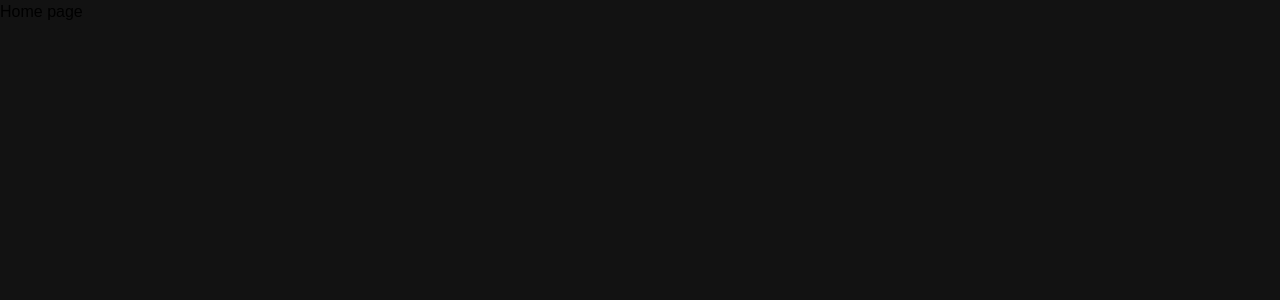
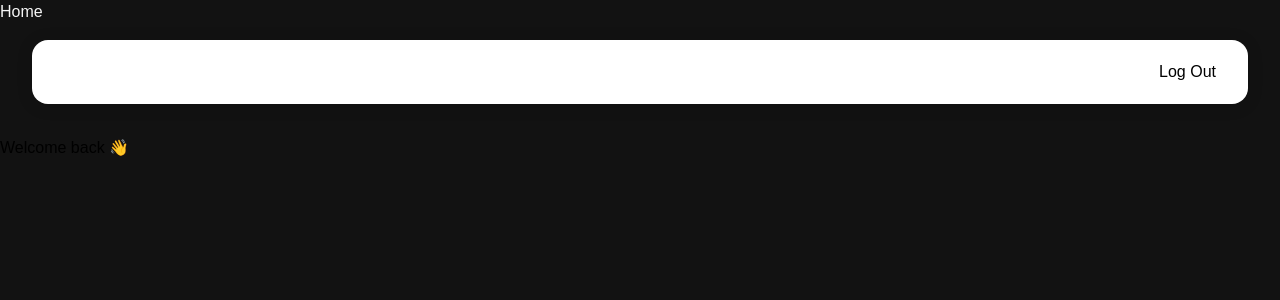
Before and after one commit to Dikshit-Kapoor/react-chatbot, a React (Vite) app: page / in a window 1280 px wide. Shown: the top 300 px of the page. Built offline with nearby package versions, Linux system fonts and the light colour scheme.

Commit message:
Adding user context

```diff
--- a/src/App.tsx
+++ b/src/App.tsx
@@ -5,21 +5,22 @@ import {
   Route,
   BrowserRouter as Router,
   Routes} from "react-router-dom";
-import { Authcontext } from './context/Authcontext';
+import { Usercontext } from './context/Authcontext';
 import { UserType } from './types/type';
 import { useState } from 'react';
+import Homeee from './pages/Home';
 function App() {
  const [user,setUser]=useState<UserType|null>(null)
 
   return (
     <div >
       <Router>
-      <Authcontext.Provider value={{ user, setUser }}>
+      <Usercontext.Provider value={{ user, setUser }}>
         <Routes>
-          <Route path="/" element={<div>Home page</div>}/>
+          <Route path="/" element={<Homeee/>}/>
           <Route path="/chat" element={<Chat/>}/>
         </Routes>
-        </Authcontext.Provider>
+        </Usercontext.Provider>
       </Router>
     </div>
   )
--- a/src/components/Chat.tsx
+++ b/src/components/Chat.tsx
@@ -53,7 +53,7 @@ function Chat() {
 
         <div className={styles.wrapper}>
           <input placeholder="Your prompt here..." className={styles.text} value={question} onChange={(e) => { setQuestion(e.target.value) }} ></input>
-          <button className={styles.btn} onClick={handleSubmit}> Go</button>
+          <button tabIndex={0} onKeyDown={e=>e.key==="Enter"? handleSubmit:''} className={styles.btn} onClick={handleSubmit}> Go</button>
         </div>
 
       </div>
--- /dev/null
+++ b/src/components/Layout.tsx
@@ -0,0 +1,12 @@
+import React from "react";
+// import "../styles/global.css";
+
+interface LayoutProps {
+  children: React.ReactNode;
+}
+
+const Layout = ({ children }: LayoutProps) => {
+  return <main>{children}</main>;
+};
+
+export default Layout;
--- /dev/null
+++ b/src/components/Navigation.tsx
@@ -0,0 +1,20 @@
+import styles from "../styles/navigation.module.css";
+import { useNavigate } from "react-router-dom";
+
+const Navigation = () => {
+  const navigate = useNavigate();
+
+  const handleLogOut = () => {
+    navigate("/sign-in");
+  };
+
+  return (
+    <nav className={styles.nav}>
+      <button className={styles.logout} onClick={handleLogOut}>
+        Log Out
+      </button>
+    </nav>
+  );
+};
+
+export default Navigation;
--- a/src/context/Authcontext.tsx
+++ b/src/context/Authcontext.tsx
@@ -1,12 +1,8 @@
 import { createContext } from "react";
-import { UserType } from "../types/type";
+import { Authcontext } from "../types/type";
 
-interface Authcontext{
-    user: UserType|null,
-    setUser: (user:UserType|null)=>void
-}
 
-export const Authcontext=createContext<Authcontext>({
+export const Usercontext=createContext<Authcontext>({
     user: null,
     setUser: ()=>{}
 })
--- a/src/pages/Home.tsx
+++ b/src/pages/Home.tsx
@@ -0,0 +1,15 @@
+import Navigation from "../components/Navigation";
+import Layout from "../components/Layout";
+const Home=()=>{
+    return (
+        <div>
+        <h1 style={{color:"whitesmoke"}}>Home</h1>
+       <Navigation/>
+       <Layout>
+        <p style={{ marginTop: "2rem" }}>Welcome back 👋</p>
+      </Layout>
+        </div>
+    )
+}
+
+export default Home
--- a/src/pages/User.tsx
+++ b/src/pages/User.tsx
@@ -1,10 +1,10 @@
 import { useContext } from "react";
-import { Authcontext } from "../context/Authcontext";
+import { Usercontext } from "../context/Authcontext";
 import { UserType } from "../types/type";
 
 
 export const useUser=()=>{
-    const {user,setUser}=useContext(Authcontext);
+    const {user,setUser}=useContext(Usercontext);
 
     const addUser=(user:UserType)=>{
         setUser(user);
--- /dev/null
+++ b/src/pages/UserAuth.tsx
@@ -0,0 +1,16 @@
+import { UserType } from "../types/type";
+import { useUser } from "./User";
+
+export const UserAuth = () => {
+    const { user, addUser, removeUser } = useUser();
+
+    const login = (user: UserType) => {
+      addUser(user);
+    };
+
+    const logout = () => {
+      removeUser();
+    };
+
+    return { user, login, logout };
+  };
--- /dev/null
+++ b/src/styles/navigation.module.css
@@ -0,0 +1,59 @@
+.nav {
+    box-shadow: 0 0 #0000, 0 0 #0000, 0 1px 2px 0 rgba(0, 0, 0, 0.05);
+    background-color: rgb(255 255 255);
+    box-shadow: 0px 2px 16px rgba(0, 0, 0, 0.15);
+    margin-left: 1rem;
+    margin-right: 1rem;
+    margin-top: 1rem;
+    border-radius: 1rem;
+    display: flex;
+    justify-content: space-between;
+    align-items: center;
+    height: 4rem;
+    padding-right: 1rem;
+    padding-left: 1rem;
+  }
+
+  .imgLogo {
+    border-radius: 1rem;
+    max-height: 100%;
+  }
+
+  .logout {
+    display: inline-flex;
+    align-items: center;
+    gap: 1rem;
+    background-color: transparent;
+    margin-left: auto;
+  }
+
+  @media (min-width: 700px) {
+    .nav {
+      padding-right: 2rem;
+      padding-left: 2rem;
+      margin-left: 2rem;
+      margin-right: 2rem;
+    }
+  }
+
+  .iconLink {
+    display: flex;
+    align-items: center;
+    margin-right: 2rem;
+  }
+
+  .iconLink span {
+    padding: 0.6em 1.2em;
+    font-size: 1em;
+    font-weight: 500;
+    display: none;
+  }
+
+  @media (min-width: 700px) {
+    .iconLink {
+      margin-right: 0;
+    }
+    .iconLink span {
+      display: block;
+    }
+  }
--- a/src/types/type.tsx
+++ b/src/types/type.tsx
@@ -4,3 +4,8 @@ export interface UserType{
     email: string,
     authtoken?: string
 }
+
+export interface Authcontext{
+    user: UserType|null,
+    setUser: (user:UserType|null)=>void
+}
```
Also changed, not shown: src/main.tsx (+4 -4 lines).
